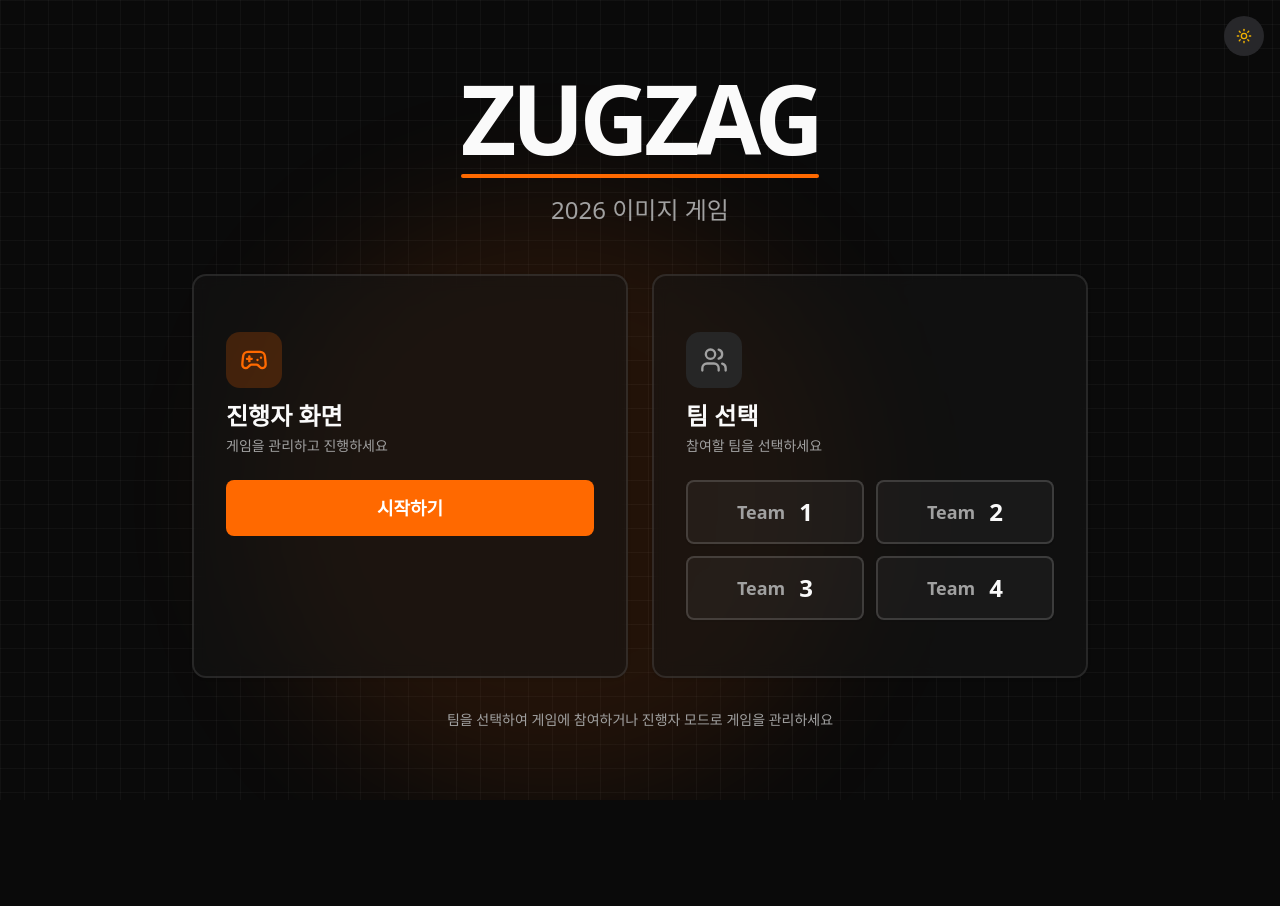
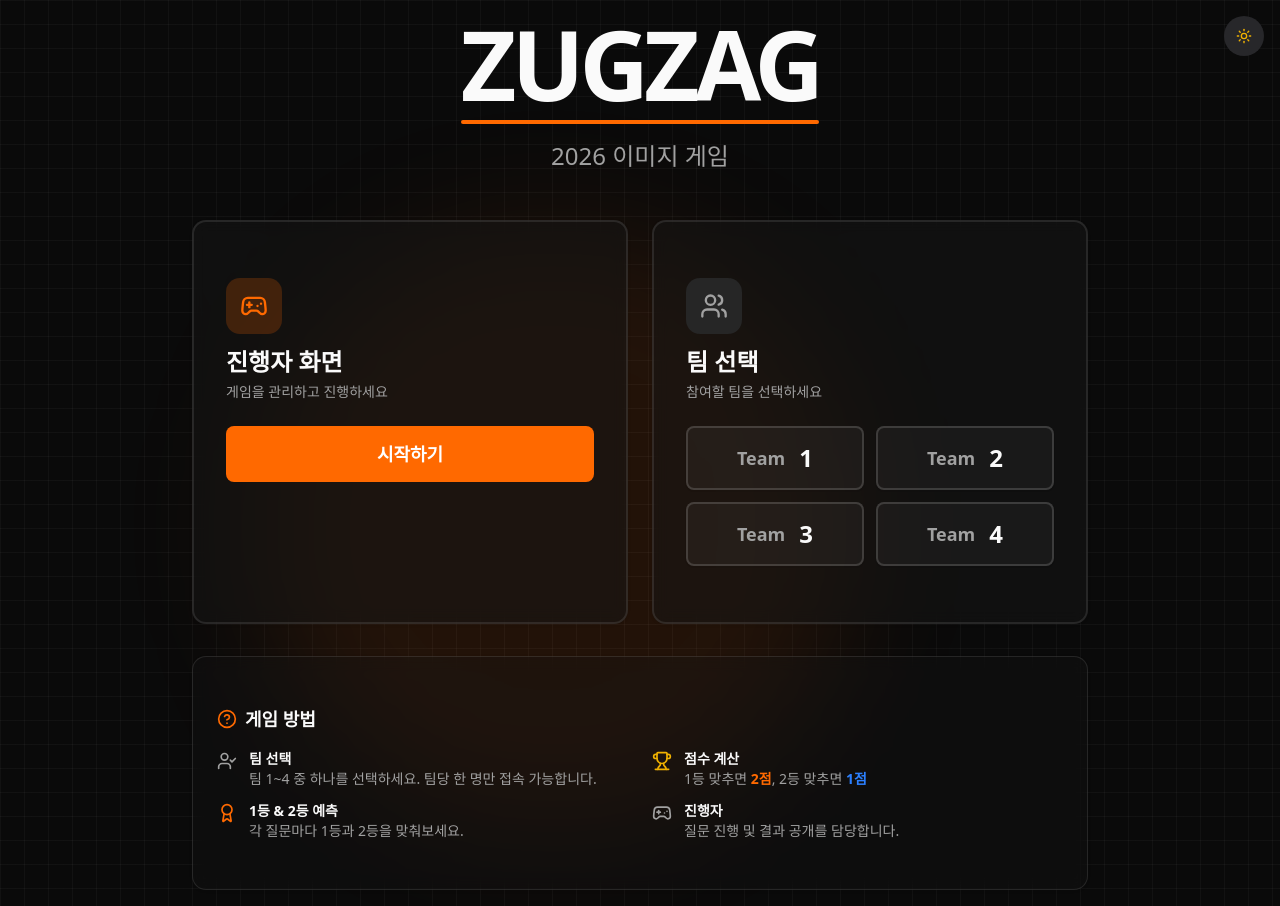
Before and after one commit to markjung96/zugzag-image-game-2026, a Next.js app: page / in a window 1280 px wide. Before the commit the page ends 800 px from the top, so only its background shows below. Built offline with nearby package versions, Linux system fonts and the light colour scheme.

Commit message:
메인 페이지에 게임 이용설명 추가

```diff
--- a/app/page.tsx
+++ b/app/page.tsx
@@ -11,7 +11,7 @@ import {
     DialogTitle,
 } from "@/components/ui/dialog";
 import { Input } from "@/components/ui/input";
-import { Gamepad2, Users, Lock } from "lucide-react";
+import { Gamepad2, Users, Lock, HelpCircle, Award, Trophy, UserCheck } from "lucide-react";
 import { useState } from "react";
 import { useRouter } from "next/navigation";
 import { ThemeToggle } from "@/components/theme-toggle";
@@ -122,10 +122,58 @@ export default function Home() {
                     </Card>
                 </div>
 
-                {/* Footer text */}
-                <p className="text-center text-sm text-muted-foreground mt-8">
-                    팀을 선택하여 게임에 참여하거나 진행자 모드로 게임을 관리하세요
-                </p>
+                {/* 이용설명 */}
+                <Card className="mt-8 border border-border bg-card/30 backdrop-blur-sm">
+                    <CardContent className="p-6">
+                        <div className="flex items-center gap-2 mb-4">
+                            <HelpCircle className="w-5 h-5 text-orange-500" />
+                            <h3 className="text-lg font-bold">게임 방법</h3>
+                        </div>
+                        <div className="grid md:grid-cols-2 gap-6 text-sm">
+                            <div className="space-y-3">
+                                <div className="flex items-start gap-3">
+                                    <UserCheck className="w-5 h-5 text-muted-foreground mt-0.5 shrink-0" />
+                                    <div>
+                                        <p className="font-semibold text-foreground">팀 선택</p>
+                                        <p className="text-muted-foreground">
+                                            팀 1~4 중 하나를 선택하세요. 팀당 한 명만 접속 가능합니다.
+                                        </p>
+                                    </div>
+                                </div>
+                                <div className="flex items-start gap-3">
+                                    <Award className="w-5 h-5 text-orange-500 mt-0.5 shrink-0" />
+                                    <div>
+                                        <p className="font-semibold text-foreground">1등 & 2등 예측</p>
+                                        <p className="text-muted-foreground">
+                                            각 질문마다 1등과 2등을 맞춰보세요.
+                                        </p>
+                                    </div>
+                                </div>
+                            </div>
+                            <div className="space-y-3">
+                                <div className="flex items-start gap-3">
+                                    <Trophy className="w-5 h-5 text-yellow-500 mt-0.5 shrink-0" />
+                                    <div>
+                                        <p className="font-semibold text-foreground">점수 계산</p>
+                                        <p className="text-muted-foreground">
+                                            1등 맞추면 <span className="text-orange-500 font-bold">2점</span>,
+                                            2등 맞추면 <span className="text-blue-500 font-bold">1점</span>
+                                        </p>
+                                    </div>
+                                </div>
+                                <div className="flex items-start gap-3">
+                                    <Gamepad2 className="w-5 h-5 text-muted-foreground mt-0.5 shrink-0" />
+                                    <div>
+                                        <p className="font-semibold text-foreground">진행자</p>
+                                        <p className="text-muted-foreground">
+                                            질문 진행 및 결과 공개를 담당합니다.
+                                        </p>
+                                    </div>
+                                </div>
+                            </div>
+                        </div>
+                    </CardContent>
+                </Card>
             </div>
 
             {/* Password Dialog */}
```
